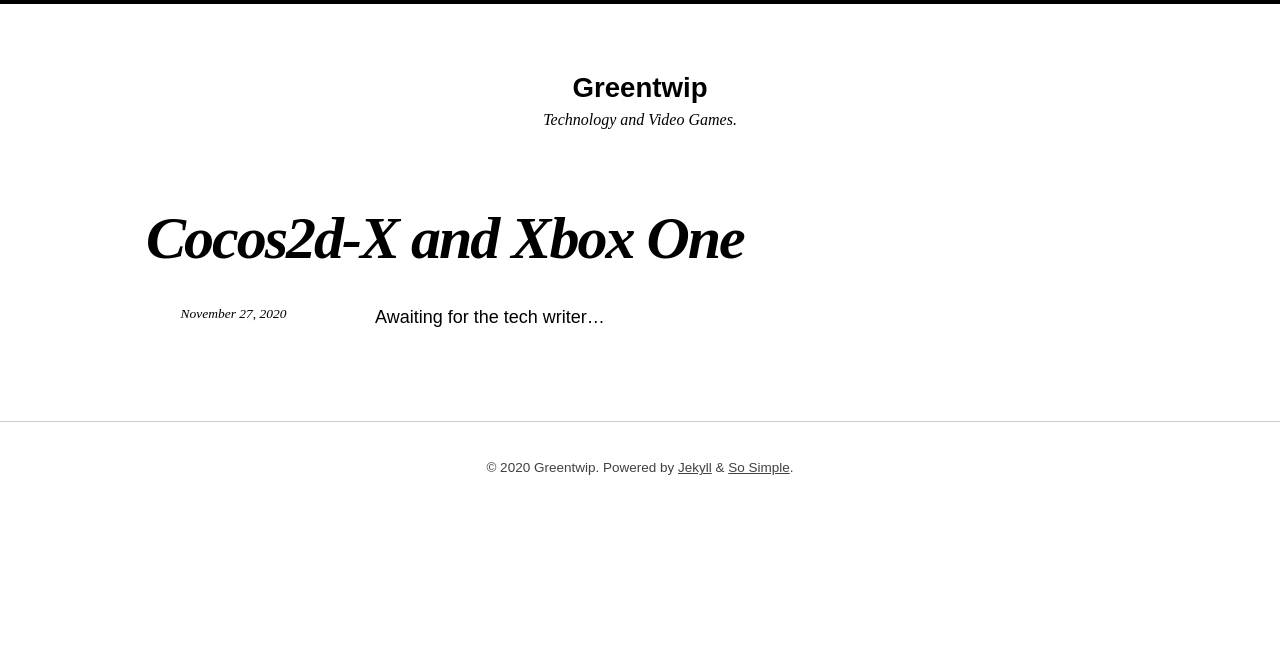
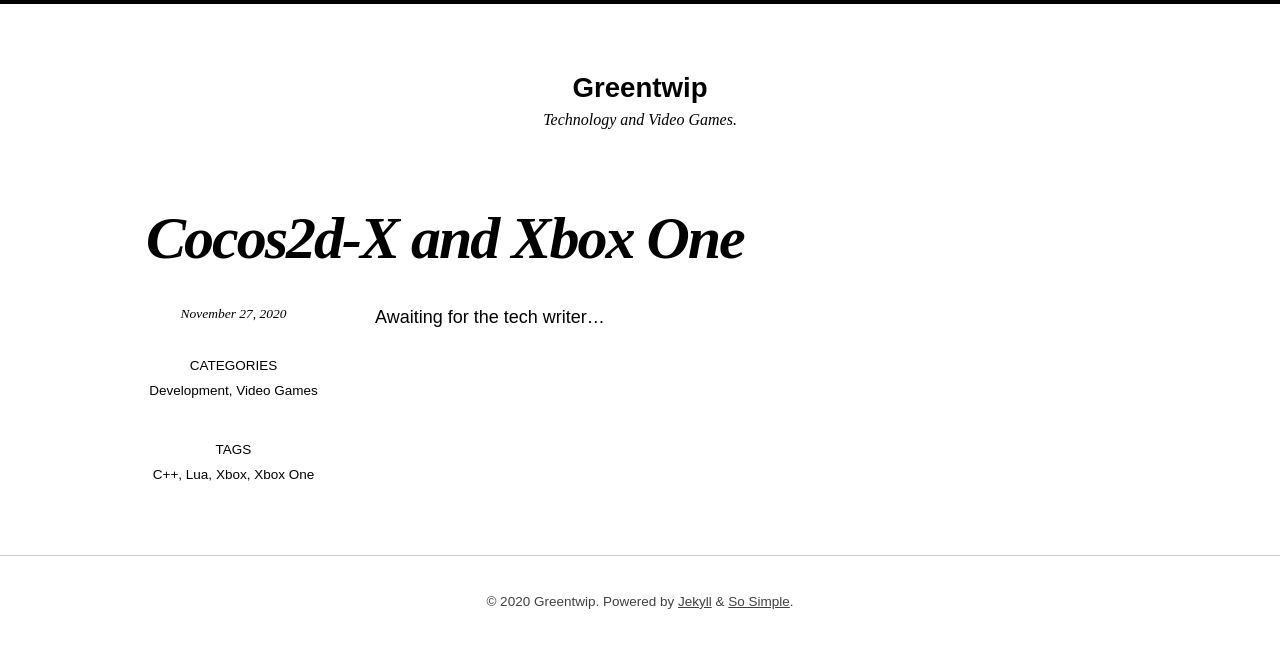
Before and after one commit to Greentwip/greentwip.github.io, a Jekyll site: the page built from _posts/2020-11-27-cocos2d-x-and-xbox-one.markdown, in a window 1280 px wide. Shown: the top 648 px of the page. Built offline with Jekyll 4.4.1, drawn with Linux system fonts in a browser that asks for light colours; nearby versions of some CDN libraries; our own code applies the rules of GitHub Pages for plain Markdown files.

Commit message:
Updated Cocos2d X And Xbox One

```diff
--- a/_posts/2020-11-27-cocos2d-x-and-xbox-one.markdown
+++ b/_posts/2020-11-27-cocos2d-x-and-xbox-one.markdown
@@ -1,6 +1,14 @@
 ---
 title: Cocos2d-X and Xbox One
 date: 2020-11-27 03:59:00 Z
+categories:
+- Development
+- Video Games
+tags:
+- C++
+- Lua
+- Xbox One
+- Xbox
 ---
 
 Awaiting for the tech writer...
```
